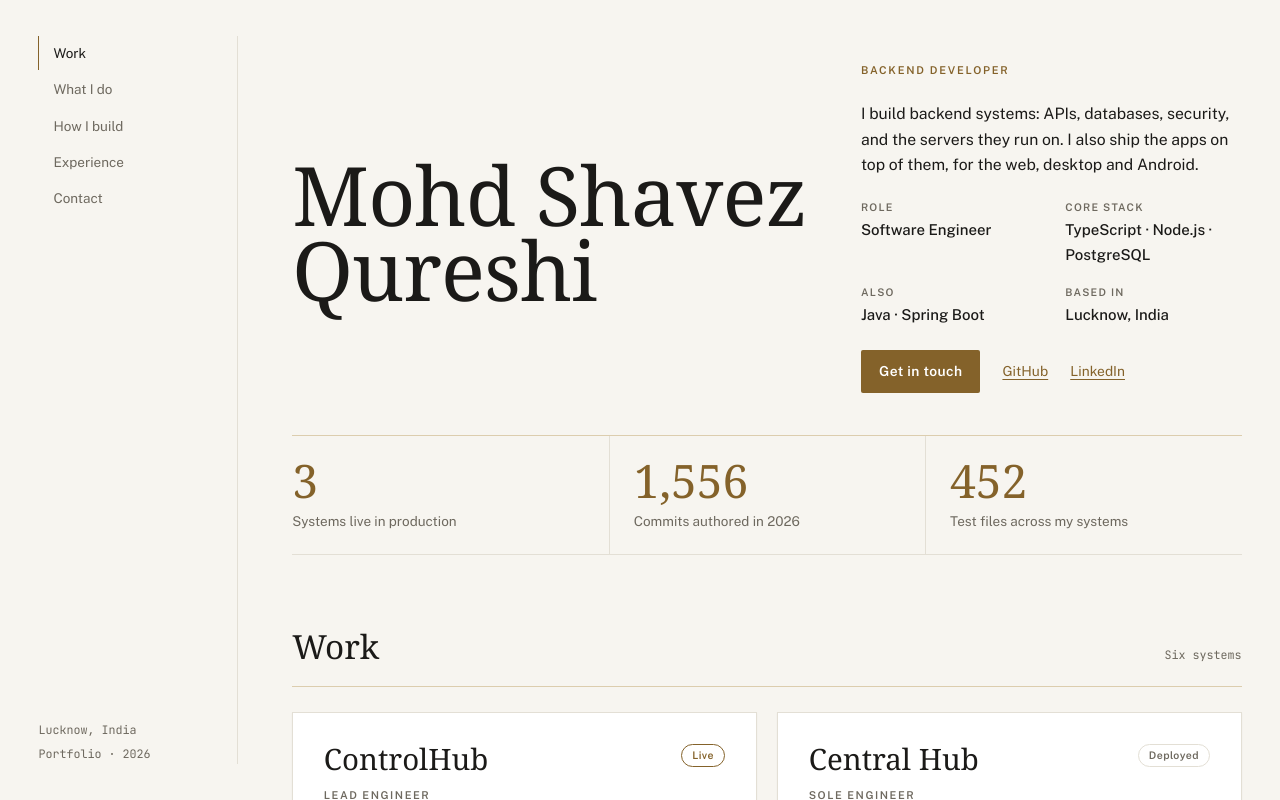
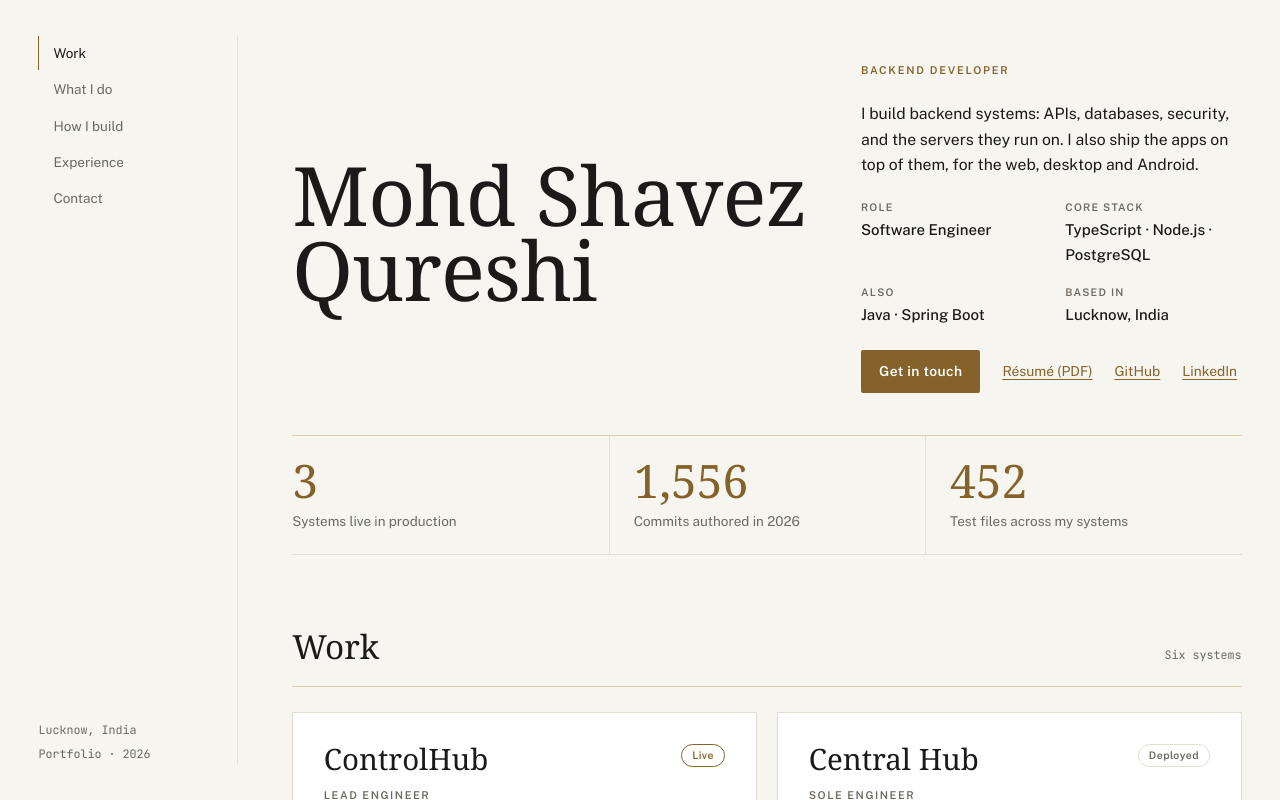
Before and after one commit to Shavez90/Shavez90.github.io, a plain HTML site: page index.html in a window 1280 px wide. Shown: the top 800 px of the page. Drawn offline with nearby package versions, Linux system fonts and the light colour scheme; a web font is replaced by a local one.

Commit message:
Add résumé PDF and link

```diff
--- a/index.html
+++ b/index.html
@@ -235,6 +235,7 @@ button:disabled{opacity:.5;cursor:default}
         </dl>
         <p class="hero-links">
           <a class="cta" href="#contact">Get in touch</a>
+          <a href="Shavez-Qureshi-Resume.pdf" target="_blank" rel="noopener">Résumé (PDF)</a>
           <a href="https://github.com/Shavez90" target="_blank" rel="noopener">GitHub</a>
           <a href="https://www.linkedin.com/in/mohd-shavez-a8aa94286" target="_blank" rel="noopener">LinkedIn</a>
         </p>
```
Also changed, not shown: 1 other file.
